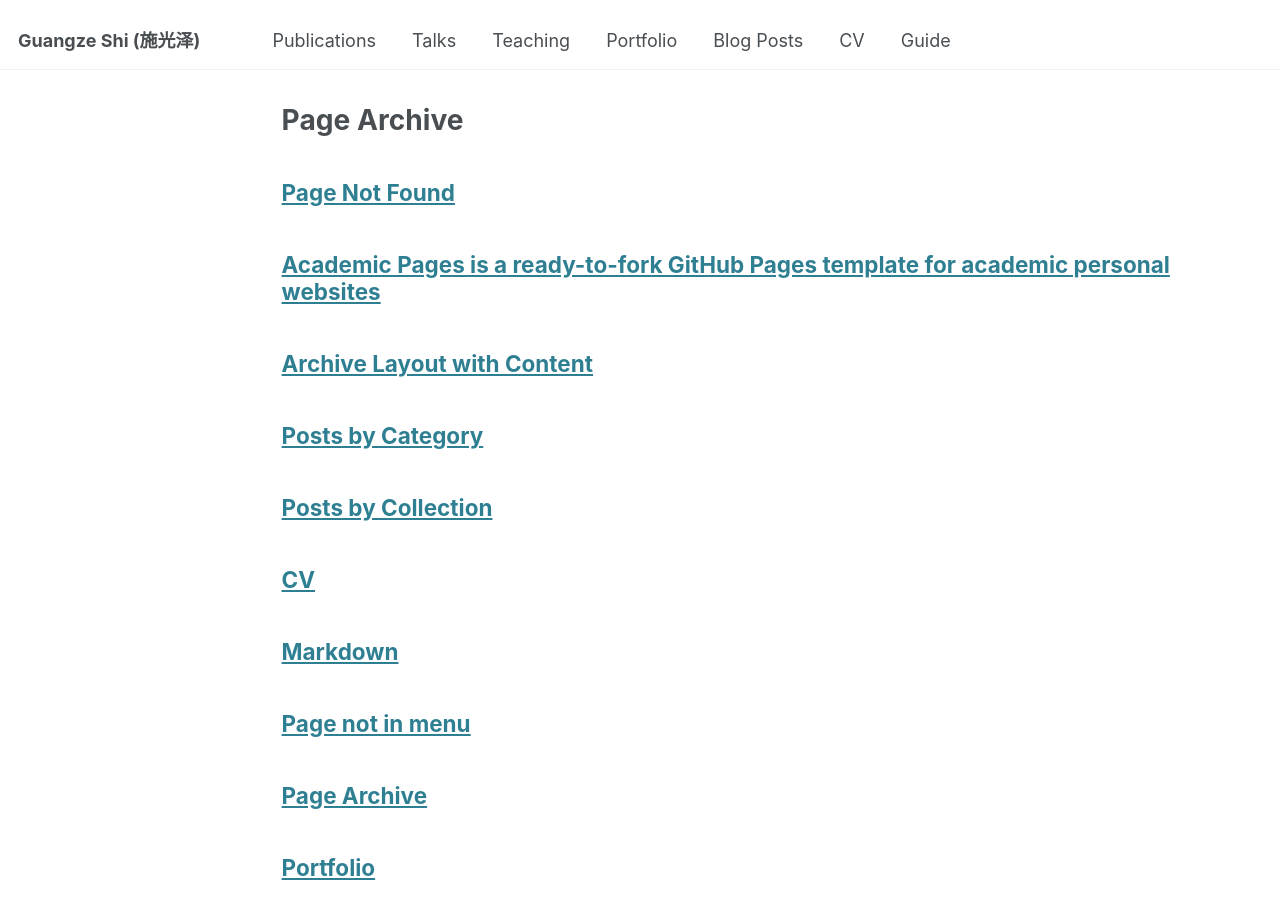
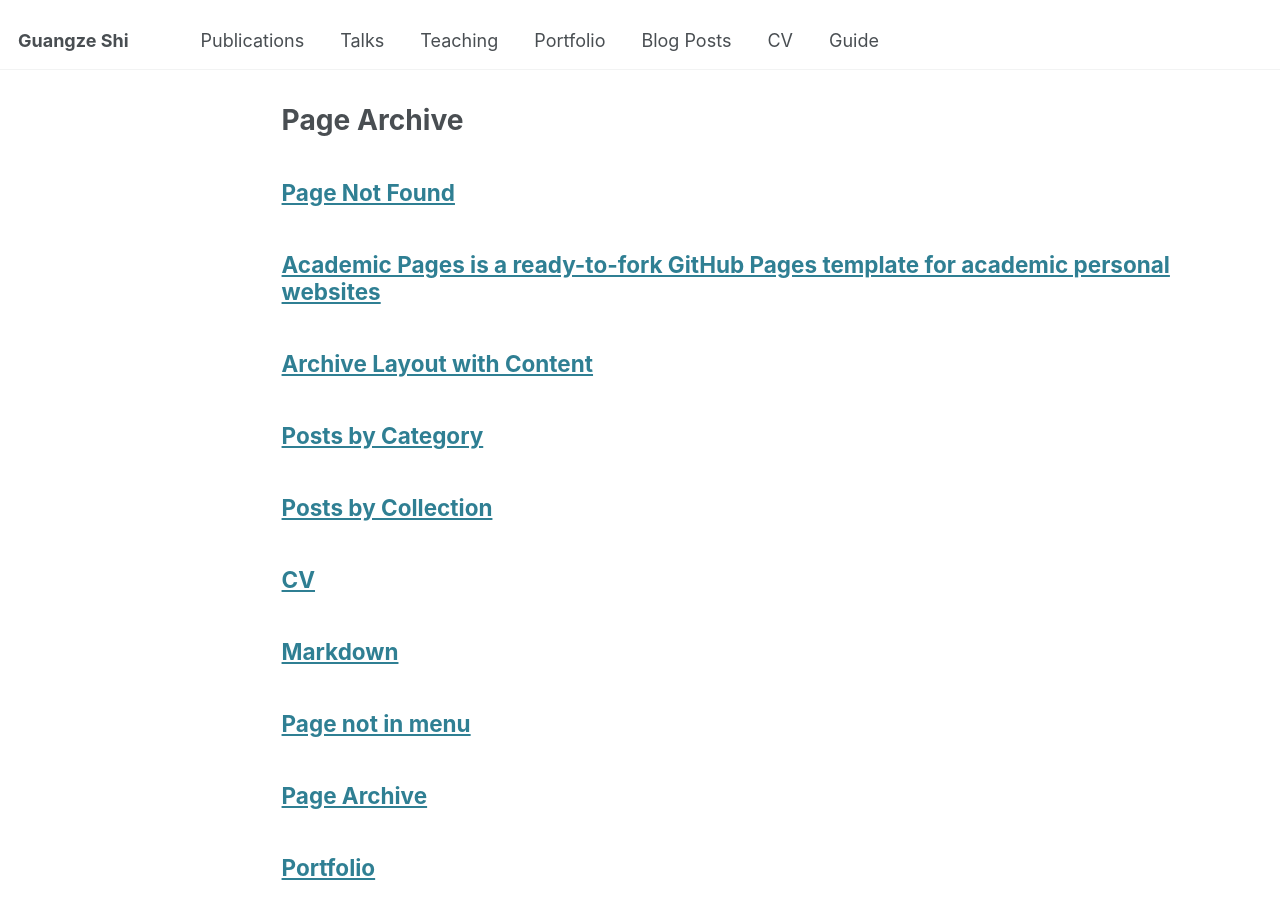
Before and after one commit to wubo2180/Guangze-Shi, a Jekyll site: the page built from _pages/page-archive.html, in a window 1280 px wide and 900 px high. Built offline with Jekyll 4.4.1, drawn with Linux system fonts in a browser that asks for light colours.

Commit message:
Update _config.yml

```diff
--- a/_config.yml
+++ b/_config.yml
@@ -9,7 +9,7 @@
 # Basic Site Settings
 locale                   : "en-US"
 site_theme               : "default"
-title                    : "Guangze Shi (施光泽)"
+title                    : "Guangze Shi"
 title_separator          : "-"
 name                     : &name "Your Name"
 description              : &description "personal description"
@@ -23,7 +23,7 @@ repository               : "academicpages/academicpages.github.io"
 author:
   # Biographic information
   avatar           : "profile.png"
-  name             : "Guangze Shi"
+  name             : "Guangze Shi  (施光泽)"
   pronouns         : # example: "she/her"
   bio              : "Dr. Shiguangze is a lecturer at Hunan University of Technology and Business, specializing in power grid system modeling and its applications, with a Ph.D. from Central South University."
   location         : "Changsha, Hunan, China"
```
